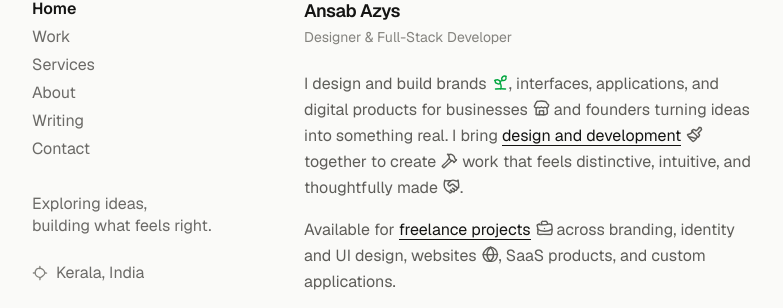
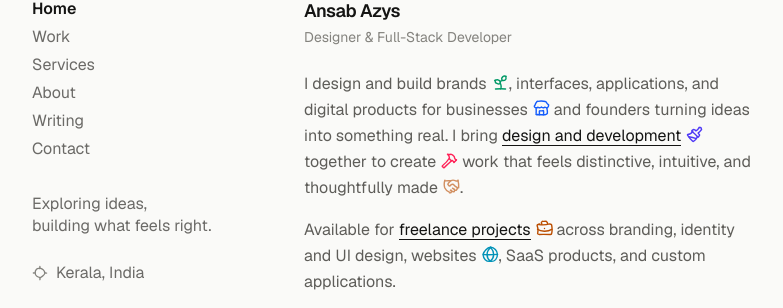
Before and after one commit to ansabazys/portfolio, a Next.js app: page / in a window 1280 px wide. Shown: the part 131-439 px from the top of the page, without its empty margins (128-911 px from the left). Built offline with nearby package versions, Linux system fonts and the light colour scheme.

Commit message:
style: assign tailored color palette to bio inline icons

```diff
--- a/components/icons/BrandIcon.tsx
+++ b/components/icons/BrandIcon.tsx
@@ -22,7 +22,7 @@ export function BrandIcon({
       strokeWidth="2"
       strokeLinecap="round"
       strokeLinejoin="round"
-      className={cn("text-green-600", className)}
+      className={cn("text-emerald-600", className)}
       aria-hidden="true"
       {...props}
     >
--- a/components/icons/BusinessIcon.tsx
+++ b/components/icons/BusinessIcon.tsx
@@ -1,5 +1,6 @@
 import React from "react";
 import { IconProps } from "./BrandIcon";
+import { cn } from "@/lib/utils";
 
 export function BusinessIcon({
   size = 17,
@@ -17,7 +18,7 @@ export function BusinessIcon({
       strokeWidth="2"
       strokeLinecap="round"
       strokeLinejoin="round"
-      className={className}
+      className={cn("text-blue-600", className)}
       aria-hidden="true"
       {...props}
     >
--- a/components/icons/CreateIcon.tsx
+++ b/components/icons/CreateIcon.tsx
@@ -1,5 +1,6 @@
 import React from "react";
 import { IconProps } from "./BrandIcon";
+import { cn } from "@/lib/utils";
 
 export function CreateIcon({
   size = 17,
@@ -17,7 +18,7 @@ export function CreateIcon({
       strokeWidth="2"
       strokeLinecap="round"
       strokeLinejoin="round"
-      className={className}
+      className={cn("text-rose-500", className)}
       aria-hidden="true"
       {...props}
     >
--- a/components/icons/DesignIcon.tsx
+++ b/components/icons/DesignIcon.tsx
@@ -1,5 +1,6 @@
 import React from "react";
 import { IconProps } from "./BrandIcon";
+import { cn } from "@/lib/utils";
 
 export function DesignIcon({
   size = 17,
@@ -17,7 +18,7 @@ export function DesignIcon({
       strokeWidth="2"
       strokeLinecap="round"
       strokeLinejoin="round"
-      className={className}
+      className={cn("text-indigo-600", className)}
       aria-hidden="true"
       {...props}
     >
--- a/components/icons/FreelanceIcon.tsx
+++ b/components/icons/FreelanceIcon.tsx
@@ -1,5 +1,6 @@
 import React from "react";
 import { IconProps } from "./BrandIcon";
+import { cn } from "@/lib/utils";
 
 export function FreelanceIcon({
   size = 17,
@@ -17,7 +18,7 @@ export function FreelanceIcon({
       strokeWidth="2"
       strokeLinecap="round"
       strokeLinejoin="round"
-      className={className}
+      className={cn("text-amber-700", className)}
       aria-hidden="true"
       {...props}
     >
--- a/components/icons/GlobeIcon.tsx
+++ b/components/icons/GlobeIcon.tsx
@@ -1,5 +1,6 @@
 import React from "react";
 import { IconProps } from "./BrandIcon";
+import { cn } from "@/lib/utils";
 
 export function GlobeIcon({
   size = 17,
@@ -17,7 +18,7 @@ export function GlobeIcon({
       strokeWidth="2"
       strokeLinecap="round"
       strokeLinejoin="round"
-      className={className}
+      className={cn("text-cyan-600", className)}
       aria-hidden="true"
       {...props}
     >
--- a/components/icons/TogetherIcon.tsx
+++ b/components/icons/TogetherIcon.tsx
@@ -1,5 +1,6 @@
 import React from "react";
 import { IconProps } from "./BrandIcon";
+import { cn } from "@/lib/utils";
 
 export function TogetherIcon({
   size = 17,
@@ -17,7 +18,7 @@ export function TogetherIcon({
       strokeWidth="2"
       strokeLinecap="round"
       strokeLinejoin="round"
-      className={className}
+      className={cn("text-[#D29062]", className)}
       aria-hidden="true"
       {...props}
     >
```
